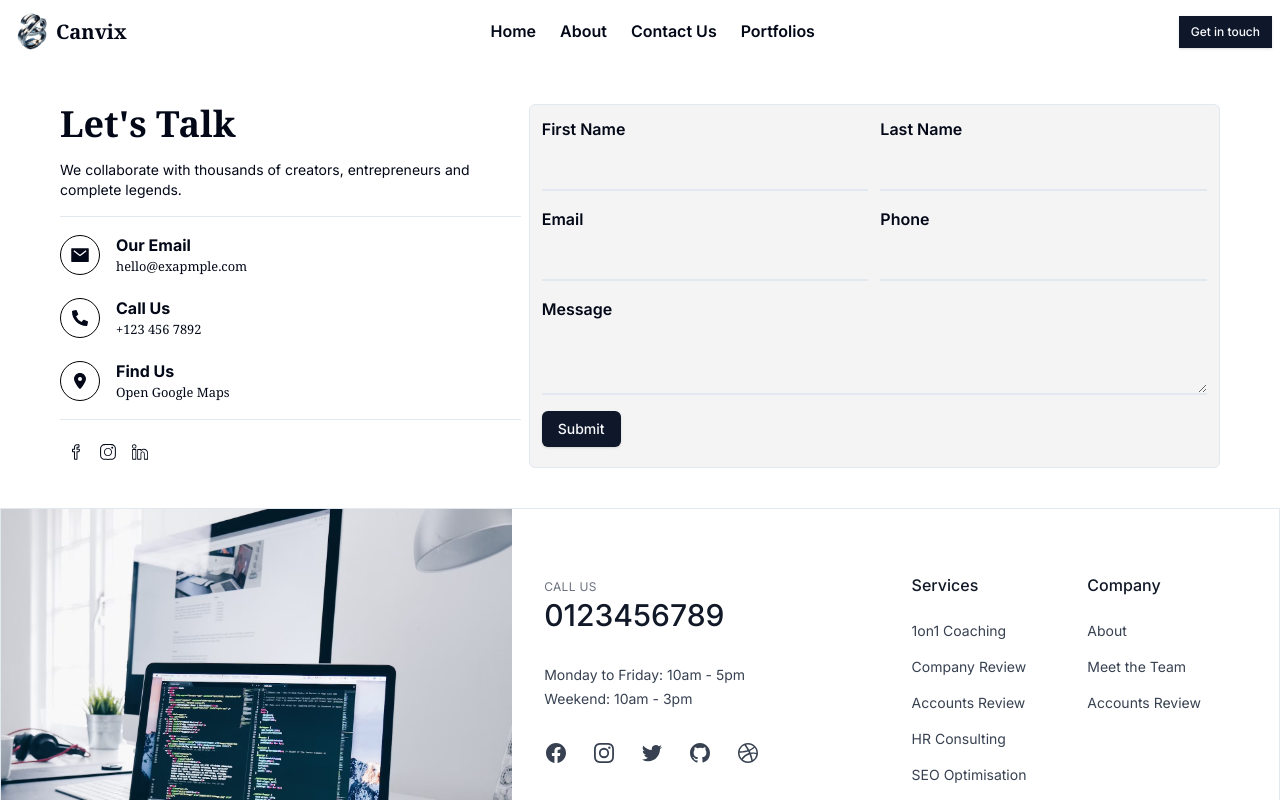
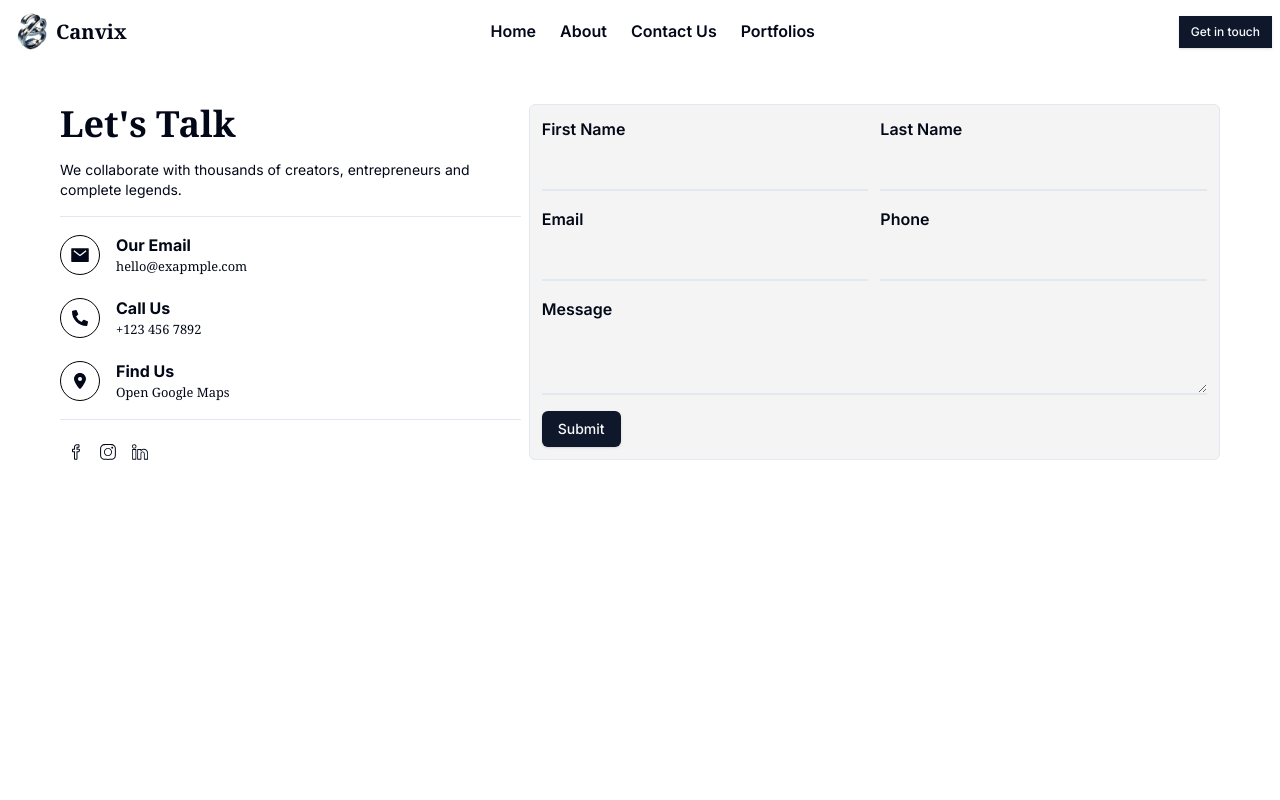
Before and after one commit to Abenezer-berhanu/agency_website, a Next.js app: page /contact-us in a window 1280 px wide. Shown: the top 800 px of the page. Built offline with nearby package versions, Linux system fonts and the light colour scheme.

Commit message:
finish contact us page

```diff
--- a/src/app/contact-us/page.tsx
+++ b/src/app/contact-us/page.tsx
@@ -39,7 +39,7 @@ function page() {
     );
   };
   return (
-    <div className="flex gap-2 max-w-[1200px] max-md:flex-col mx-auto w-full px-5 my-10">
+    <div className="flex gap-2 max-w-[1200px] max-md:flex-col mx-auto w-full px-5 my-10 min-h-screen">
       <div className="flex flex-col gap-4 items-center md:w-[40%] h-full">
         <h1 className="font-bold text-start w-full text-4xl font-serif">
           Let{"'"}s Talk
@@ -61,7 +61,7 @@ function page() {
           <SlSocialLinkedin />
         </div>
       </div>
-      <div className="border md:w-[60%] p-3 bg-gray_white rounded-md">
+      <div className="border md:w-[60%] p-3 bg-gray_white rounded-md h-fit">
         <form action="" className="w-full flex flex-col items-center gap-4">
           <div className="w-full grid ssm:grid-cols-2 gap-3">
             <span className="flex flex-col gap-2">
```
